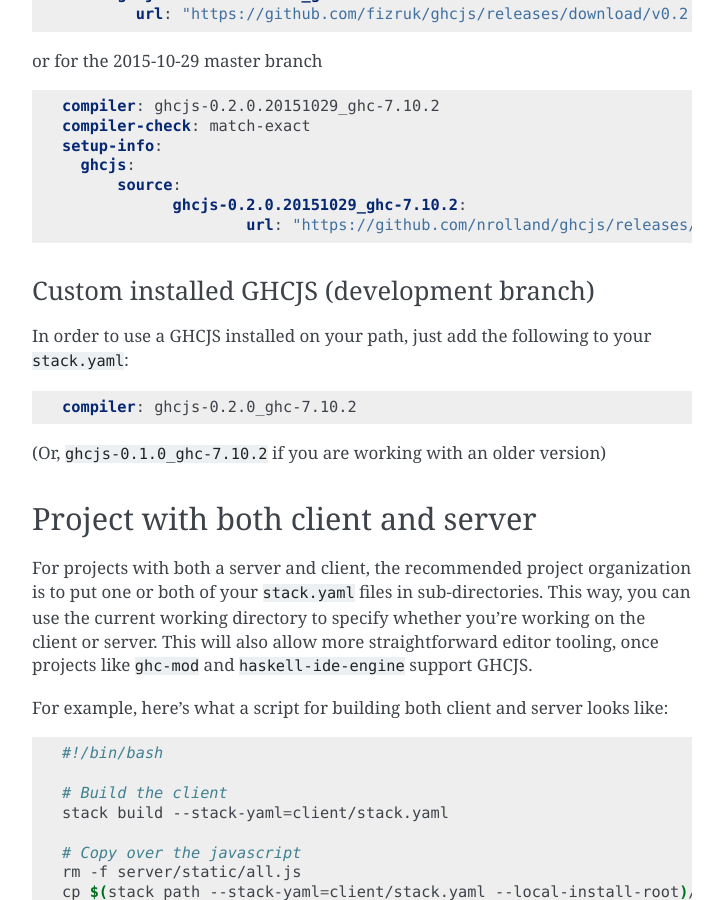
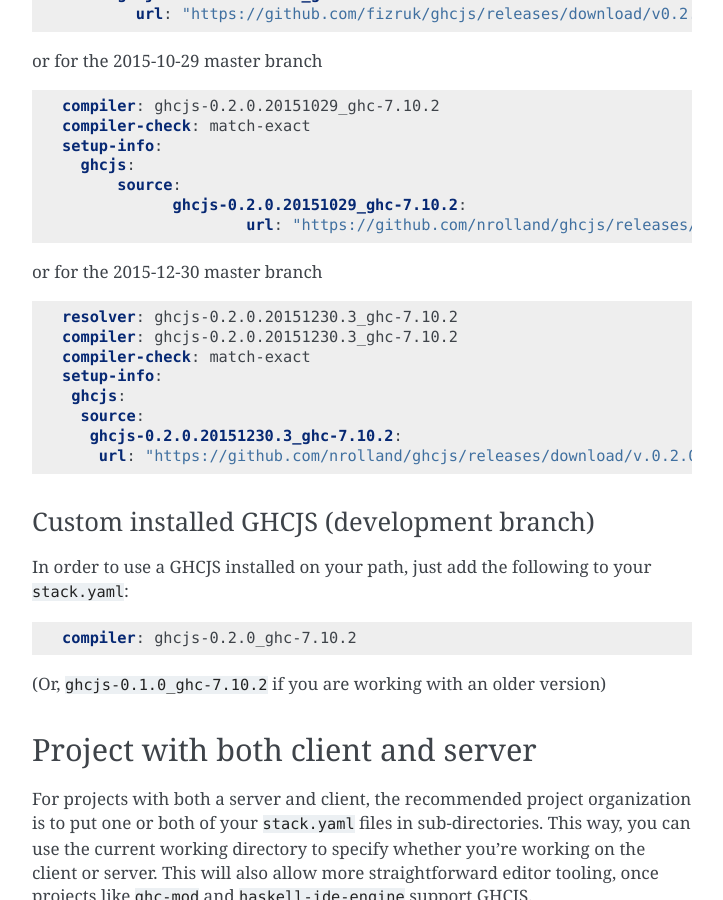
Before and after one commit to commercialhaskell/stack, a Sphinx documentation site: the page built from doc/ghcjs.md, in a window 1280 px wide and 900 px high, scrolled down 961 px. Shown: the whole window, without its empty margins (388-1111 px from the left). Built offline with Sphinx 7.4.7, drawn with Linux system fonts in a browser that asks for light colours.

Commit message:
GHCJS doc update

````diff
--- a/doc/ghcjs.md
+++ b/doc/ghcjs.md
@@ -43,6 +43,19 @@
                     url: "https://github.com/nrolland/ghcjs/releases/download/v0.2.0.20151029/ghcjs-0.2.0.20151029.tar.gz"
 ```
 
+or for the 2015-12-30 master branch
+
+```yaml
+resolver: ghcjs-0.2.0.20151230.3_ghc-7.10.2
+compiler: ghcjs-0.2.0.20151230.3_ghc-7.10.2
+compiler-check: match-exact
+setup-info:
+ ghcjs:
+  source:
+   ghcjs-0.2.0.20151230.3_ghc-7.10.2:
+    url: "https://github.com/nrolland/ghcjs/releases/download/v.0.2.0.20151230.3/ghcjs-0.2.0.20151230.3.tar.gz"
+```
+
 ### Custom installed GHCJS (development branch)
 
 In order to use a GHCJS installed on your path, just add the following to your `stack.yaml`:
````
